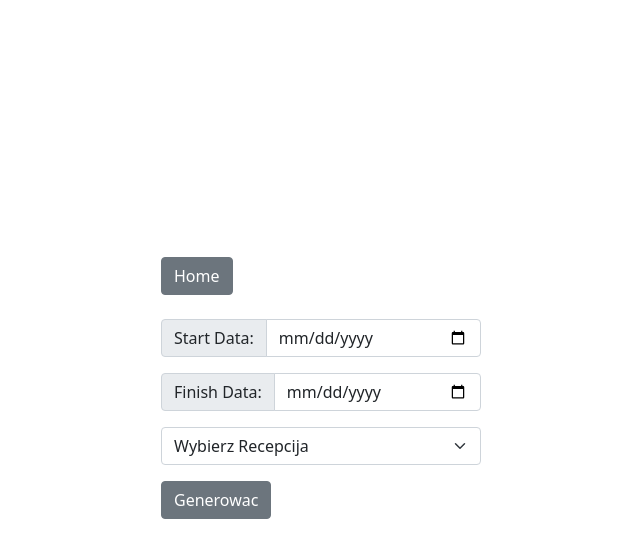
After one commit to Ceva445/delivery_plus, a Django app: page /delivery/ready_to_ship in a window 1280 px wide. The commit adds this page. Shown: the top 558 px of the page, without its empty margins (319-959 px from the left). Run offline with Django 5.2, Linux system fonts and the light colour scheme; the visitor is signed in with stand-in values (Sample User, id 1).

Commit message:
Add ready to shiping report

```diff
--- a/delivery/urls.py
+++ b/delivery/urls.py
@@ -15,7 +15,8 @@ from .views import (
     ReportListView,
     SummaryReportOfGoodsView,
     TotalTransactionReportView,
-    IrregularityOfTypeView
+    IrregularityOfTypeView,
+    ReadyToShipView
 )
 
 urlpatterns = [
@@ -51,5 +52,10 @@ urlpatterns = [
         TotalTransactionReportView.as_view(),
         name="total_transaction",
     ),
+    path(
+        "ready_to_ship",
+        ReadyToShipView.as_view(),
+        name="ready_to_ship"
+    )
 ]
 app_name = "delivery"
--- a/delivery/views.py
+++ b/delivery/views.py
@@ -22,6 +22,7 @@ from .utils import create_transaction
 from .reclocation import relocate_delivery
 from transaction.models import Transaction
 from .reports import (
+    write_ready_to_ship,
     write_summary_report_of_goods,
     write_total_action_count,
     write_irregularity_of_type
@@ -504,6 +505,43 @@ class TotalTransactionReportView(LoginRequiredMixin, View):
         return redirect(reverse("delivery:report_list"))
 
 
+class ReadyToShipView(LoginRequiredMixin, View):
+    template_name = "delivery/report_ready_to_ship.html"
+
+    def get(self, request, *args, **kwargs):
+        return render(request, self.template_name)
+
+    def post(self, request, *args, **kwargs):
+        start_day = self.request.POST.get("start_day")
+        finish_day = self.request.POST.get("finish_day")
+        recive_location = self.request.POST.get("recive_loc")
+
+        transaction = Transaction.objects.all().filter(name="Relocate")\
+            .select_related("delivery").filter(delivery__location__work_zone=3)
+        if start_day:
+            start_day_dt = datetime.strptime(start_day, "%Y-%m-%d")
+            transaction = transaction.filter(
+                transaction_datetime__date__gte=start_day_dt
+            )
+        if finish_day:
+            finish_day_dt = datetime.strptime(finish_day, "%Y-%m-%d")
+            transaction = transaction.filter(
+                transaction_datetime__date__lte=finish_day_dt
+            )
+        if recive_location:
+            transaction = transaction.filter(
+                delivery__recive_location__name = recive_location
+                )
+        transaction = transaction.annotate(
+            days_since_received=ExpressionWrapper(
+                    Func(Now(), F('transaction_datetime'), function='AGE'),
+                output_field=DateTimeField()
+                )
+            ).order_by("-transaction_datetime")
+        write_ready_to_ship(transaction)
+
+        return redirect(reverse("delivery:report_list"))
+
 def generate_damage_pdf_report(request):
     # delivery = Delivery.objects.get(id=delivery_id)
     delivery_id = request.POST.get("delivery_number")
--- /dev/null
+++ b/templates/delivery/report_ready_to_ship.html
@@ -0,0 +1,33 @@
+{% extends "base.html" %}
+
+{% block navigation %}
+    <nav  class="navigation">
+     <a class="btn btn-secondary" role="button" href="{% url 'delivery:home' %}">Home</a>
+    </nav>
+{% endblock %}
+
+{% block content %}
+   <form method="post" action="{% url 'delivery:ready_to_ship' %}">
+     {% csrf_token %}
+    <div class="input-group mb-3" type="number">
+    <span class="input-group-text" id="inputGroup-sizing-default">Start Data: </span>
+    <input name="start_day", id="start_day" type="date" class="form-control" aria-describedby="inputGroup-sizing-default">
+    </div>
+
+    <div class="input-group mb-3" type="number">
+    <span class="input-group-text" id="inputGroup-sizing-default">Finish Data: </span>
+    <input name="finish_day", id="finish_day" type="date" class="form-control" aria-describedby="inputGroup-sizing-default">
+    </div>
+
+    <div class="input-group mb-3">
+        <select name="recive_loc" class="form-select">
+            <option  disabled selected value="" > Wybierz Recepcija</option>
+            <option value="1R">Rec 1</option>
+            <option value="2R">Rec 2</option>
+        </select>
+    </div>
+
+    <button type="submit" class="btn btn-secondary">Generowac</button>
+
+   </form>
+{% endblock %}
```
Also changed, not shown: delivery/reports.py (+37 -3 lines), templates/delivery/report_list.html (+2 -8 lines).
